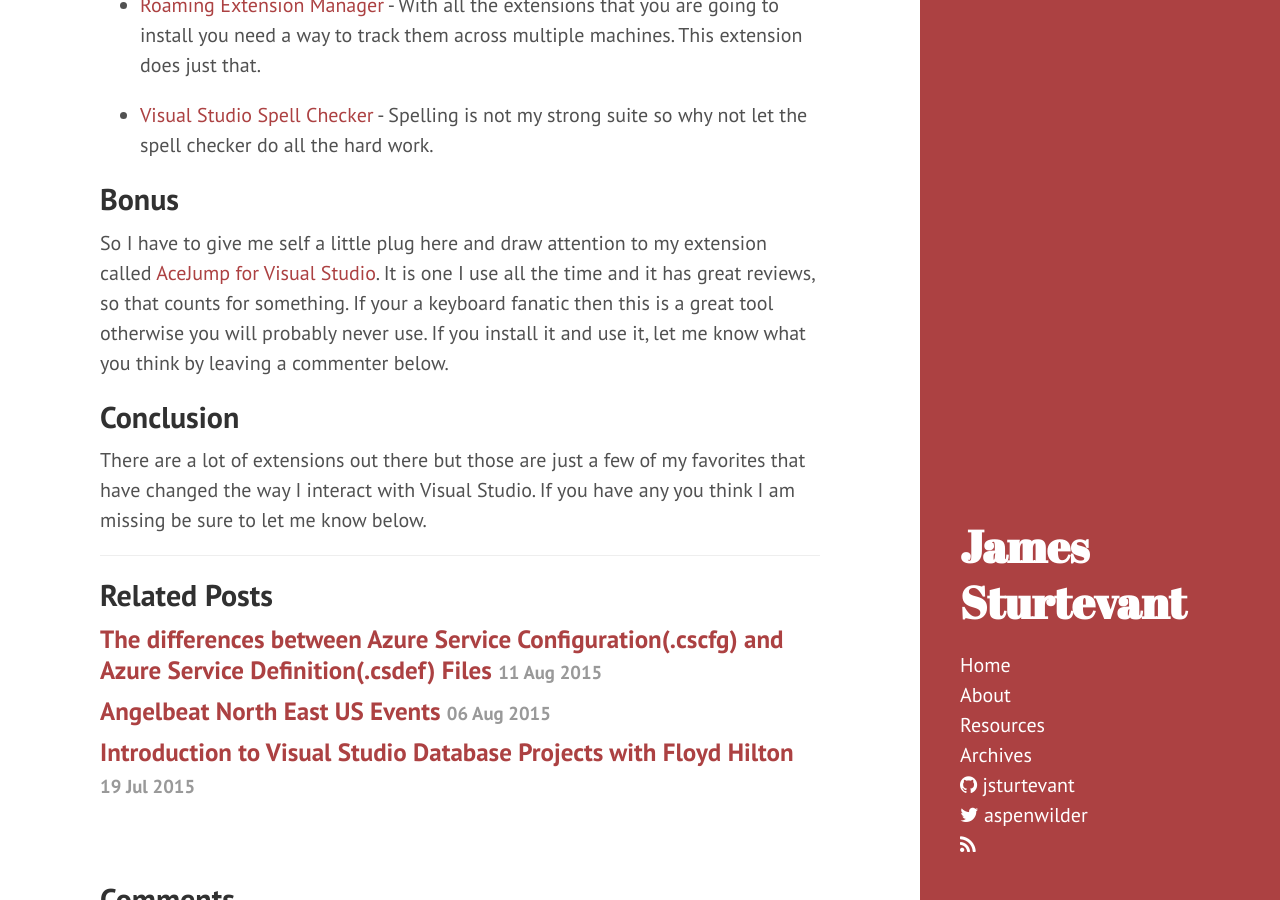
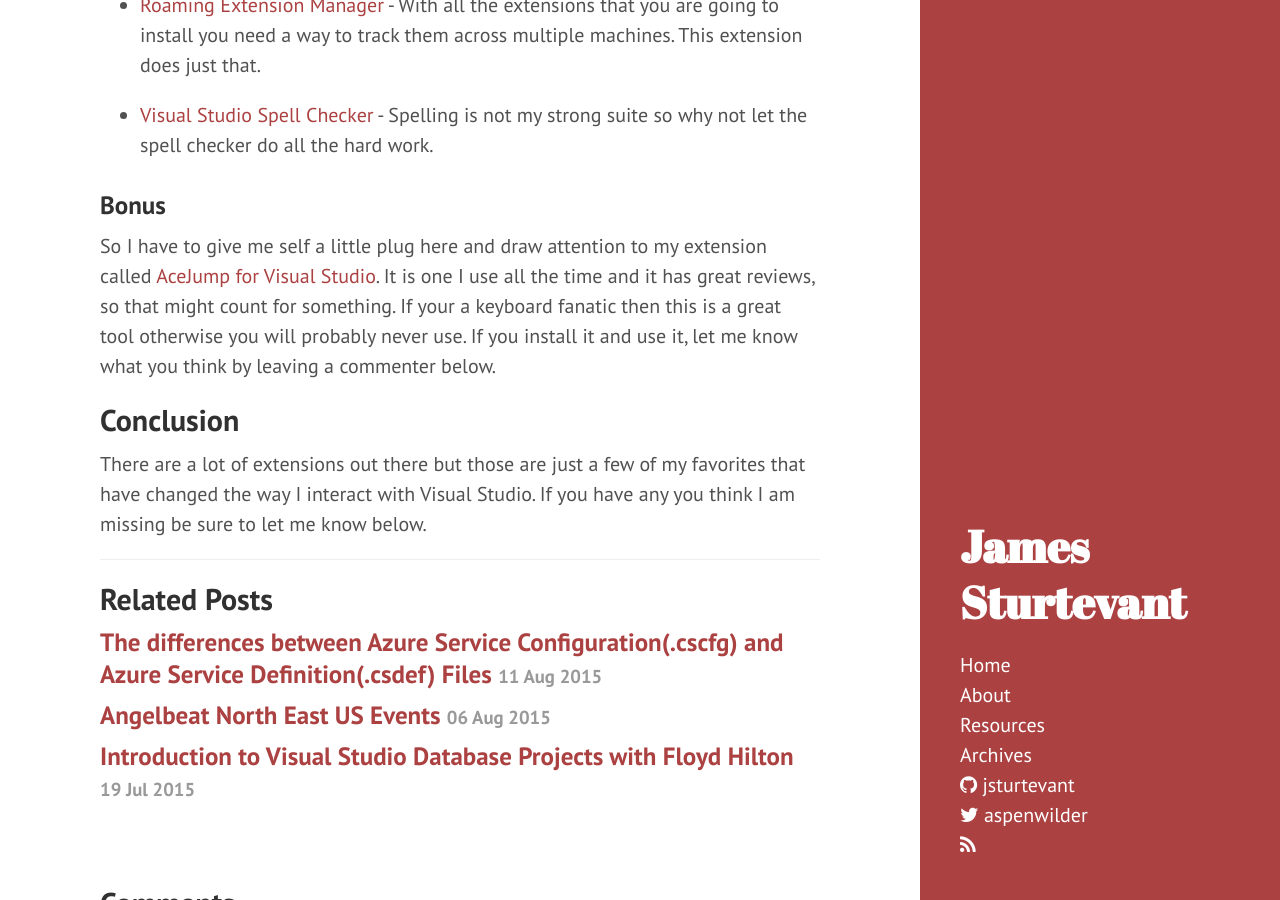
Before and after one commit to jsturtevant/jsturtevant.github.io, a Jekyll site: the page built from _posts/2015-09-02-must-have-visual-studio-extensions.markdown, in a window 1280 px wide and 900 px high, scrolled down 660 px. Built offline with Jekyll 4.4.1, drawn with Linux system fonts in a browser that asks for light colours; nearby versions of some CDN libraries; Markdown is read by kramdown in place of the engine named in the settings; comment, search, counter and statistics services are not loaded.

Commit message:
small updates

```diff
--- a/_posts/2015-09-02-must-have-visual-studio-extensions.markdown
+++ b/_posts/2015-09-02-must-have-visual-studio-extensions.markdown
@@ -18,8 +18,8 @@ There are alot of Visual Studio extensions out there and it has always surprised
 
 - [Visual Studio Spell Checker](https://visualstudiogallery.msdn.microsoft.com/a23de100-31a1-405c-b4b7-d6be40c3dfff?SRC=Featured) - Spelling is not my strong suite so why not let the spell checker do all the hard work.
 
-## Bonus
-So I have to give me self a little plug here and draw attention to my extension called [AceJump for Visual Studio](https://visualstudiogallery.msdn.microsoft.com/2d045428-ec7e-4a77-802c-5365f9ddafa2). It is one I use all the time and it has great reviews, so that counts for something.  If your a keyboard fanatic then this is a great tool otherwise you will probably never use.  If you install it and use it, let me know what you think by leaving a commenter below.
+### Bonus
+So I have to give me self a little plug here and draw attention to my extension called [AceJump for Visual Studio](https://visualstudiogallery.msdn.microsoft.com/2d045428-ec7e-4a77-802c-5365f9ddafa2). It is one I use all the time and it has great reviews, so that might count for something.  If your a keyboard fanatic then this is a great tool otherwise you will probably never use.  If you install it and use it, let me know what you think by leaving a commenter below.
 
 ## Conclusion
 There are a lot of extensions out there but those are just a few of my favorites that have changed the way I interact with Visual Studio.  If you have any you think I am missing be sure to let me know below.
```
